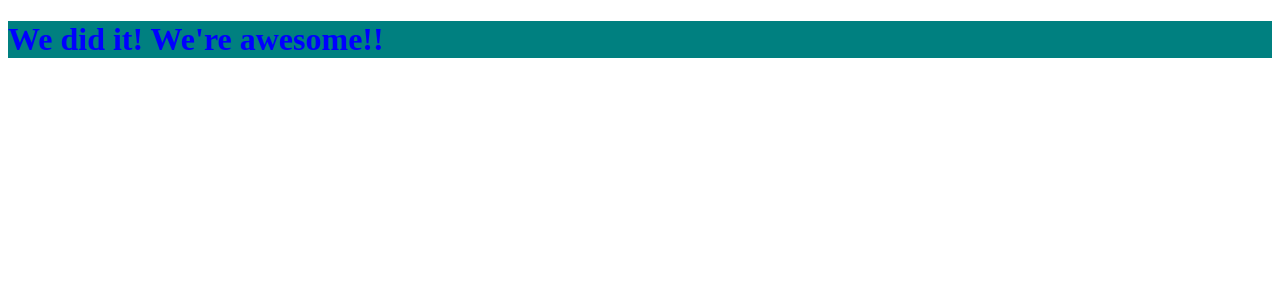
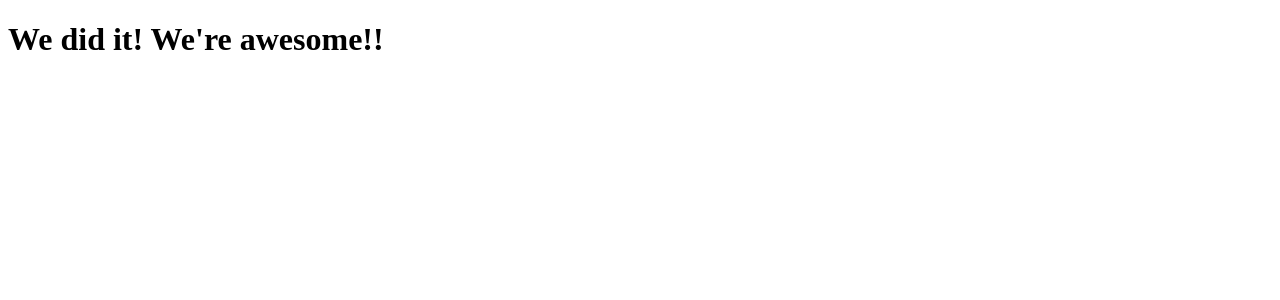
Before and after one commit to laguesp/webpack-talk, a React app: page / in a window 1280 px wide. Shown: the top 300 px of the page. Built offline with nearby package versions, Linux system fonts and the light colour scheme.

Commit message:
Add typescript

```diff
--- a/babel.config.js
+++ b/babel.config.js
@@ -1,6 +1,7 @@
 module.exports = {
   presets: [
     '@babel/preset-env',
-    ['@babel/preset-react', { runtime: "automatic" }]
+    ['@babel/preset-react', { runtime: "automatic" }],
+    '@babel/preset-typescript'
   ]
 }
--- a/src/app.jsx
+++ /dev/null
@@ -1,23 +0,0 @@
-import { getWelcomeMessage } from "./welcome"
-import styled, {createGlobalStyle} from 'styled-components'
-
-const App = (props) => {
-  return (
-    <>
-      <Styles />
-      <H1>{getWelcomeMessage("We're awesome!!")}</H1>
-    </>
-  )
-}
-
-const Styles = createGlobalStyle`
-  h1 {
-    color: blue;
-  }
-`
-
-const H1 = styled.h1`
-  background: teal;
-`
-
-export default App
--- /dev/null
+++ b/src/app.tsx
@@ -0,0 +1,9 @@
+import { getWelcomeMessage } from "./welcome"
+
+const App = (props: any) => {
+  return (
+    <h1>{getWelcomeMessage("We're awesome!!")}</h1>
+  )
+}
+
+export default App
--- a/src/index.js
+++ b/src/index.tsx
@@ -2,6 +2,6 @@ import { createRoot } from 'react-dom/client';
 import App from './app'
 
 const container = document.getElementById('app');
-const root = createRoot(container);
+const root = createRoot(container!);
 
 root.render(<App />);
--- a/src/welcome.js
+++ b/src/welcome.ts
@@ -1,4 +1,4 @@
-export const getWelcomeMessage = (message) => {
+export const getWelcomeMessage = (message: any) => {
   if (Math.random() > 0.75) {
     throw new Error('Yoo!')
   }
--- a/webpack.config.js
+++ b/webpack.config.js
@@ -10,7 +10,7 @@ module.exports = {
   module: {
     rules: [
       {
-        test: /\.(js|jsx)$/,
+        test: /\.(js|jsx|ts|tsx)$/,
         exclude: /node_modules/,
         use: { loader: 'babel-loader' }
       }
@@ -22,6 +22,6 @@ module.exports = {
     }),
   ],
   resolve: {
-    extensions: [ '.js', '.jsx']
+    extensions: ['.js', 'jsx', '.ts', '.tsx']
   }
 }
```
Also changed, not shown: package.json (+6 -3 lines), tsconfig.json (added, +15 -0 lines), 2 other files (tests, documents, lock files or other folders).
